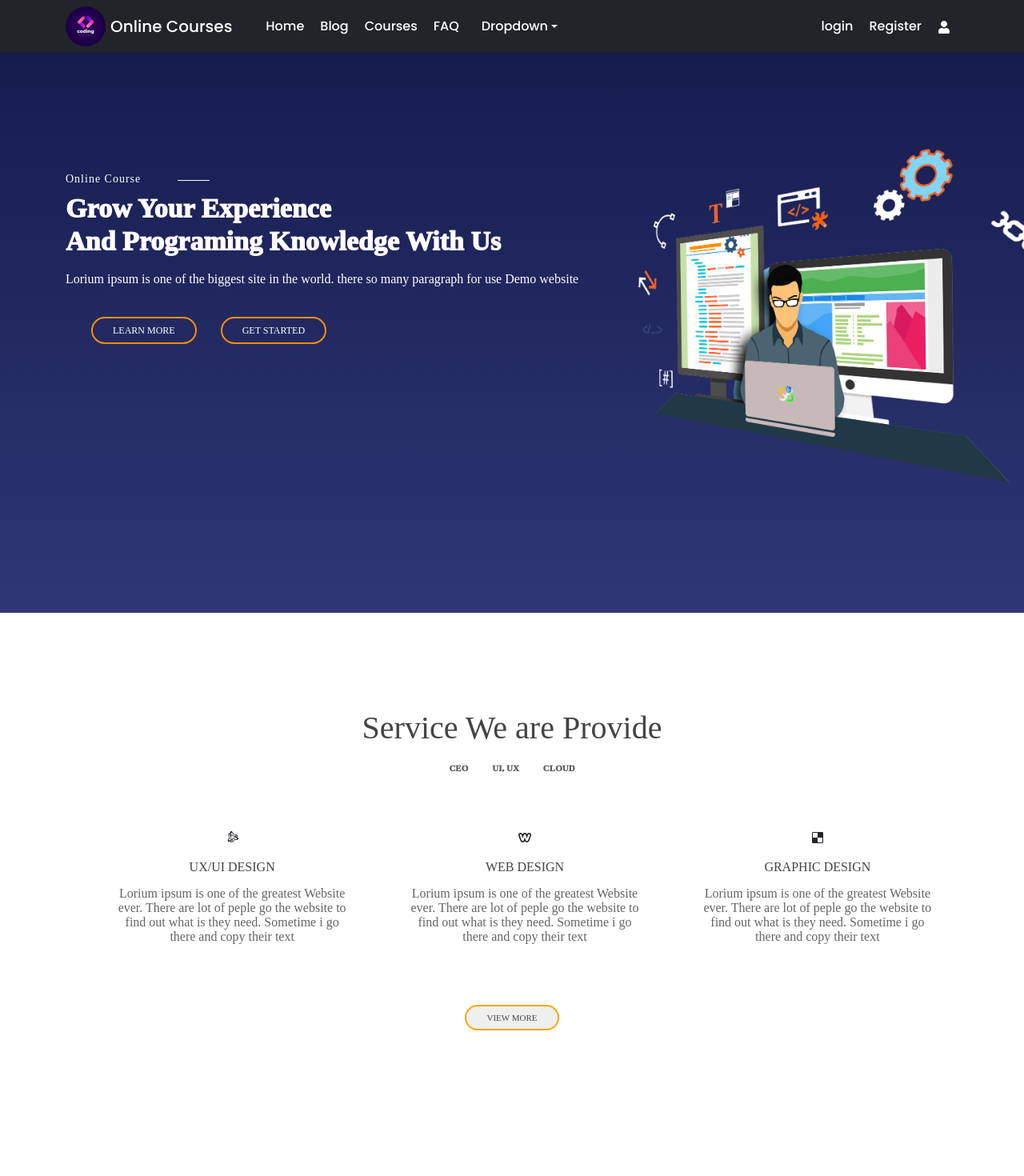
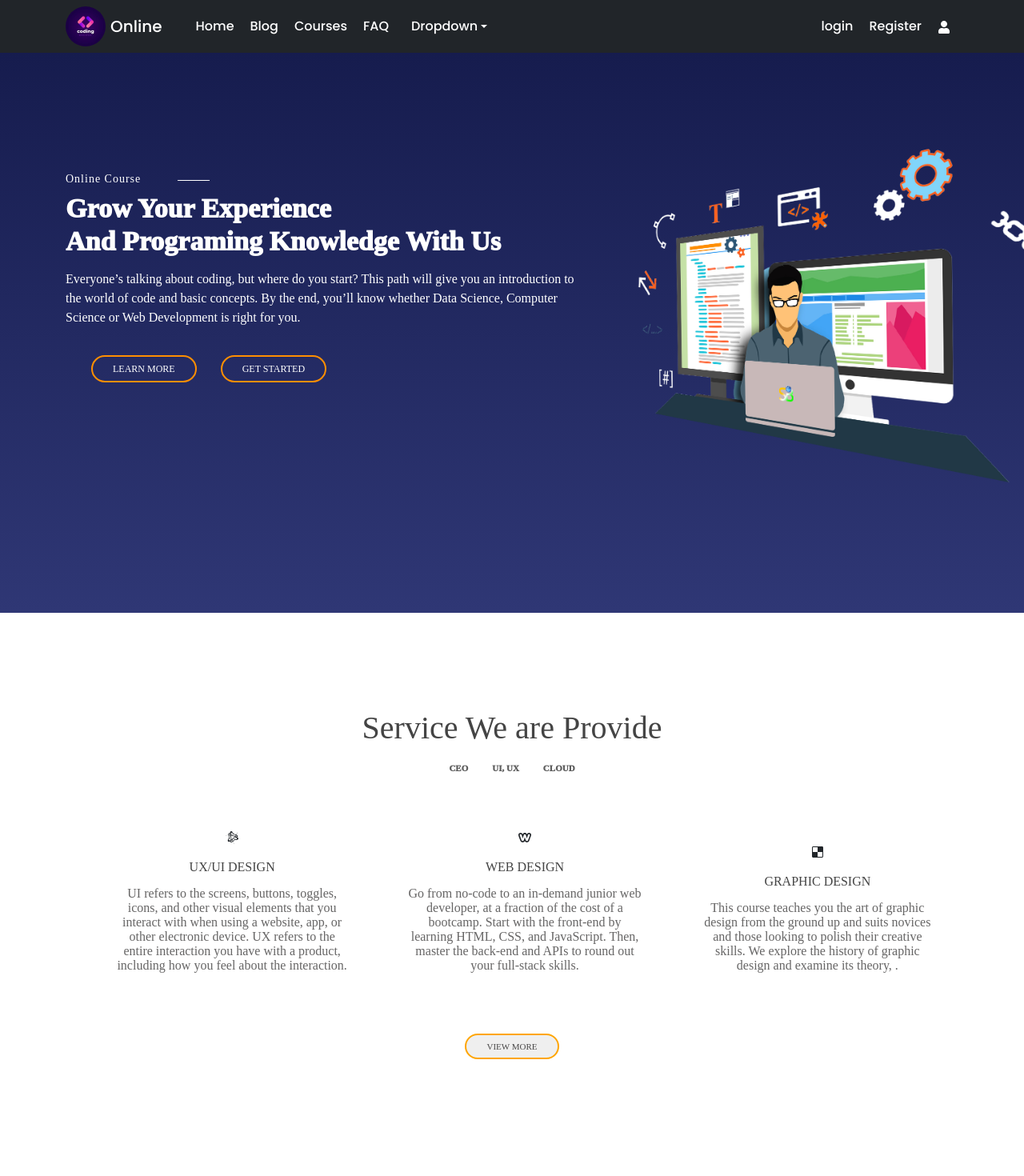
Before and after one commit to amirulislam60/Online-skills-project, a React (Create React App) app: page / in a window 1280 px wide. Shown: the top 1470 px of the page at 80% size. Built offline with nearby package versions, Linux system fonts and the light colour scheme; no server answers.

Commit message:
fix login poblem

```diff
--- a/public/index.html
+++ b/public/index.html
@@ -2,14 +2,14 @@
 <html lang="en">
   <head>
     <meta charset="utf-8" />
-    <link rel="icon" href="%PUBLIC_URL%/favicon.ico" />
+    <link rel="icon" href="progrM.png" />
     <meta name="viewport" content="width=device-width, initial-scale=1" />
     <meta name="theme-color" content="#000000" />
     <meta
       name="description"
       content="Web site created using create-react-app"
     />
-    <link rel="apple-touch-icon" href="%PUBLIC_URL%/logo192.png" />
+    <link rel="apple-touch-icon" href="progrM.png" />
     <!--
       manifest.json provides metadata used when your web app is installed on a
       user's mobile device or desktop. See https://developers.google.com/web/fundamentals/web-app-manifest/
@@ -24,7 +24,7 @@
       work correctly both with client-side routing and a non-root public URL.
       Learn how to configure a non-root public URL by running `npm run build`.
     -->
-    <title>React App</title>
+    <title>Online Coding</title>
   </head>
   <body>
     <noscript>You need to enable JavaScript to run this app.</noscript>
--- a/src/Components/Contexts/AuthProvider.jsx
+++ b/src/Components/Contexts/AuthProvider.jsx
@@ -1,5 +1,6 @@
 import React, { createContext, useEffect, useState } from 'react';
-import { createUserWithEmailAndPassword, getAuth, onAuthStateChanged, sendEmailVerification, signInWithEmailAndPassword, signInWithPopup, signOut, updateProfile } from 'firebase/auth'
+import { createUserWithEmailAndPassword, getAuth, GoogleAuthProvider, onAuthStateChanged, signInWithEmailAndPassword,
+     signInWithPopup, signOut, updateProfile } from 'firebase/auth'
 import app from '../../Firebase/Firebase';
 
 
@@ -9,11 +10,11 @@ const auth = getAuth(app);
 const AuthProvider = ({ children }) => {
     const [user, setUser] = useState(null);
     const [loading, setLoading] = useState(true);
+const googelProvider= new GoogleAuthProvider
 
-
-    const ProviderLogin = (Provider) => {
+    const ProviderLogin = () => {
         setLoading(true);
-        return signInWithPopup(auth, Provider);
+        return signInWithPopup(auth, googelProvider);
     }
 
     const createUser = (email, password) => {
@@ -31,21 +32,17 @@ const AuthProvider = ({ children }) => {
         return updateProfile(auth.currentUser, profile)
     }
 
-    const verifyEmail = () => {
-        return sendEmailVerification(auth.currentUser);
-    }
+
+
 
     const logOut = () => {
-        setLoading(true);
         return signOut(auth);
     }
 
 
     useEffect(() => {
         const unsubscribe = onAuthStateChanged(auth, (currentUser) => {
-            if (currentUser === null || currentUser.emailVerified) {
-                setUser(currentUser);
-            }
+                setUser(currentUser)
             setLoading(false);
         });
 
@@ -54,7 +51,7 @@ const AuthProvider = ({ children }) => {
         }
     }, [])
 
-    const authInfo = { user, loading, ProviderLogin, logOut, createUser, signIn, updateUserProfile, verifyEmail, setLoading };
+    const authInfo = { user, loading, ProviderLogin, logOut, createUser, signIn, updateUserProfile,  setLoading };
     return (
         <AuthContext.Provider value={authInfo}>
             {children}
--- a/src/Components/Header/Header.jsx
+++ b/src/Components/Header/Header.jsx
@@ -28,7 +28,7 @@ const Header = () => {
             <Navbar collapseOnSelect expand="lg" bg="dark" variant="dark">
                 <Container>
                     <Link className='logo'><img src={logo} alt="" /></Link>
-                    <Navbar.Brand href="#home">Online Courses</Navbar.Brand>
+                    <Navbar.Brand href="#home">Online</Navbar.Brand>
                     <Navbar.Toggle aria-controls="responsive-navbar-nav" />
                     <Navbar.Collapse id="responsive-navbar-nav">
                         <Nav className="me-auto">
--- a/src/Components/Hero/Hero.jsx
+++ b/src/Components/Hero/Hero.jsx
@@ -11,8 +11,7 @@ const Hero = () => {
                     <div className="hc-left">
                         <h4>Online Course</h4>
                         <h1>Grow Your Experience <br /> And Programing Knowledge With Us</h1>
-                        <p>Lorium ipsum is one of the biggest site in the world. there so many paragraph
-                            for use Demo website</p>
+                        <p>Everyone’s talking about coding, but where do you start? This path will give you an introduction to the world of code and basic concepts. By the end, you’ll know whether Data Science, Computer Science or Web Development is right for you.</p>
                         <ul>
                             <li>Learn More</li>
                             <li>Get Started</li>
--- a/src/Components/Login/Login.jsx
+++ b/src/Components/Login/Login.jsx
@@ -1,4 +1,4 @@
-import React, { useContext, useState } from 'react';
+import React, { useContext, useState, useEffect } from 'react';
 import Button from 'react-bootstrap/Button';
 import Form from 'react-bootstrap/Form';
 import { useLocation, useNavigate } from 'react-router-dom';
@@ -9,7 +9,7 @@ const Login = () => {
 
     const [error, setError] = useState('');
 
-    const { signIn, setLoading } = useContext(AuthContext);
+    const { signIn, setLoading, user } = useContext(AuthContext);
     const navigate = useNavigate();
     const location = useLocation();
 
@@ -27,13 +27,7 @@ const Login = () => {
                 console.log(user)
                 form.reset();
                 setError('');
-                if (user.emailVerified) {
-                    navigate(from, { replace: true });
-                }
-
-                else {
-                    console.log('your email is not verifiled plesse .')
-                }
+                navigate(from, { replace: true });
             })
             .catch(error => {
                 console.error(error)
@@ -45,6 +39,13 @@ const Login = () => {
             })
 
     }
+
+    useEffect(() => {
+        if (user?.uid) {
+            navigate(from, { replace: true })
+        }
+    }, [user, from, navigate])
+
     return (
         <Form onSubmit={handelLogin}>
             <Form.Group className="mb-3" controlId="formBasicEmail">
--- a/src/Components/Register/Register.jsx
+++ b/src/Components/Register/Register.jsx
@@ -8,7 +8,7 @@ import './Register.css'
 const Register = () => {
     const [error, setError] = useState('');
     const [accepted, setAccepted] = useState(false);
-    const { createUser, updateUserProfile, verifyEmail } = useContext(AuthContext)
+    const { createUser, updateUserProfile } = useContext(AuthContext)
 
     const handleSubmit = event => {
         event.preventDefault();
@@ -26,7 +26,6 @@ const Register = () => {
                 setError('');
                 form.reset();
                 handleUpdateUserProfile(name, photoURL);
-                handleverifyEmail();
                 console.log('please verify your email address before login.')
             })
 
@@ -46,12 +45,6 @@ const Register = () => {
             .catch(error => console.error(error));
     }
 
-    const handleverifyEmail = () => {
-        verifyEmail()
-            .then(() => { })
-            .catch(error => console.error(error));
-
-    }
 
 
     const handleAccepted = event => {
--- a/src/Home/Home.jsx
+++ b/src/Home/Home.jsx
@@ -26,17 +26,19 @@ const Home = () => {
                     <li>
                         < FaBattleNet />
                         <h5>UX/UI DESIGN</h5>
-                        <p>Lorium ipsum is one of the greatest Website ever. There are lot of peple go the website to find out what is they need. Sometime i go there and copy their text</p>
+                        <p>UI refers to the screens, buttons, toggles, icons, and other visual elements that you interact with when using a website, app, or other electronic device. UX refers to the entire interaction you have with a product, including how you feel about the interaction.</p>
                     </li>
                     <li>
                         <FaWeebly></FaWeebly>
                         <h5>WEB DESIGN</h5>
-                        <p>Lorium ipsum is one of the greatest Website ever. There are lot of peple go the website to find out what is they need. Sometime i go there and copy their text</p>
+                        <p>Go from no-code to an in-demand junior web developer, at a fraction of the cost of a bootcamp. Start with the front-end by learning HTML, CSS, and JavaScript. Then, master the back-end and APIs to round out your full-stack skills.</p>
                     </li>
                     <li>
                         <FaDelicious></FaDelicious>
                         <h5>GRAPHIC DESIGN</h5>
-                        <p>Lorium ipsum is one of the greatest Website ever. There are lot of peple go the website to find out what is they need. Sometime i go there and copy their text</p>
+                        <p>This course teaches you the art of graphic design from the ground up and suits novices
+                             and those looking to polish their creative skills. We explore the history of
+                             graphic design and examine its theory, .</p>
                     </li>
                 </ul>
                 <button>VIEW MORE </button>
--- a/src/Routes/Routes.js
+++ b/src/Routes/Routes.js
@@ -40,7 +40,7 @@ export const routes = createBrowserRouter([
             {
                 path: '/details/:id',
                 loader: ({ params }) => fetch(`http://localhost:5000/details/${params.id}`),
-                element: <Details></Details>
+                element: <PrivateRoute><Details></Details></PrivateRoute>
             },
             {
                 path: '/faq',
```
Also changed, not shown: public/progrM.png (renamed from src/img/progrM.png).
